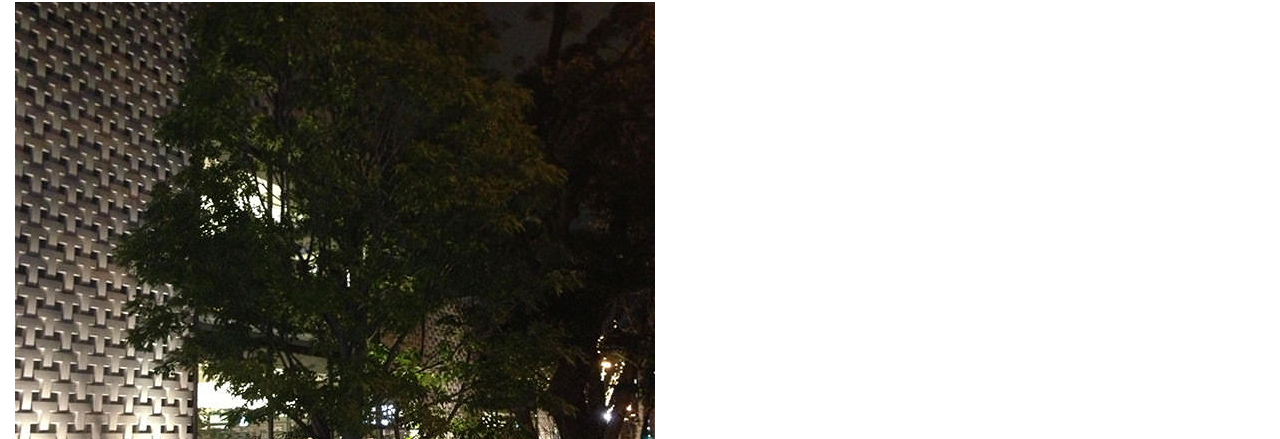
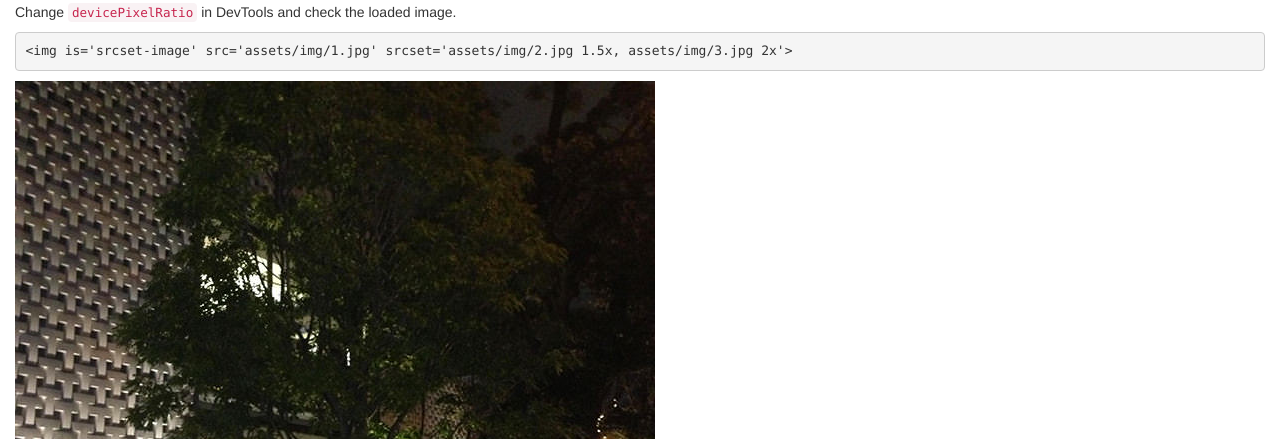
Before and after one commit to 1000ch/srcset-image, a website: page index.html in a window 1280 px wide. Shown: the part 661-1100 px from the top of the page. Drawn offline with nearby package versions, Linux system fonts and the light colour scheme.

Commit message:
add description

```diff
--- a/index.html
+++ b/index.html
@@ -28,6 +28,8 @@
       </section>
       <section>
         <h2>Demo</h2>
+        <p>Change <code class="html">devicePixelRatio</code> in DevTools and check the loaded image.</p>
+        <pre>&lt;img is='srcset-image' src='assets/img/1.jpg' srcset='assets/img/2.jpg 1.5x, assets/img/3.jpg 2x'&gt;</pre>
         <div><img is='srcset-image' src='assets/img/1.jpg' srcset='assets/img/2.jpg 1.5x, assets/img/3.jpg 2x' style='max-width: 100%;'></div>
       </section>
     </div>
```
